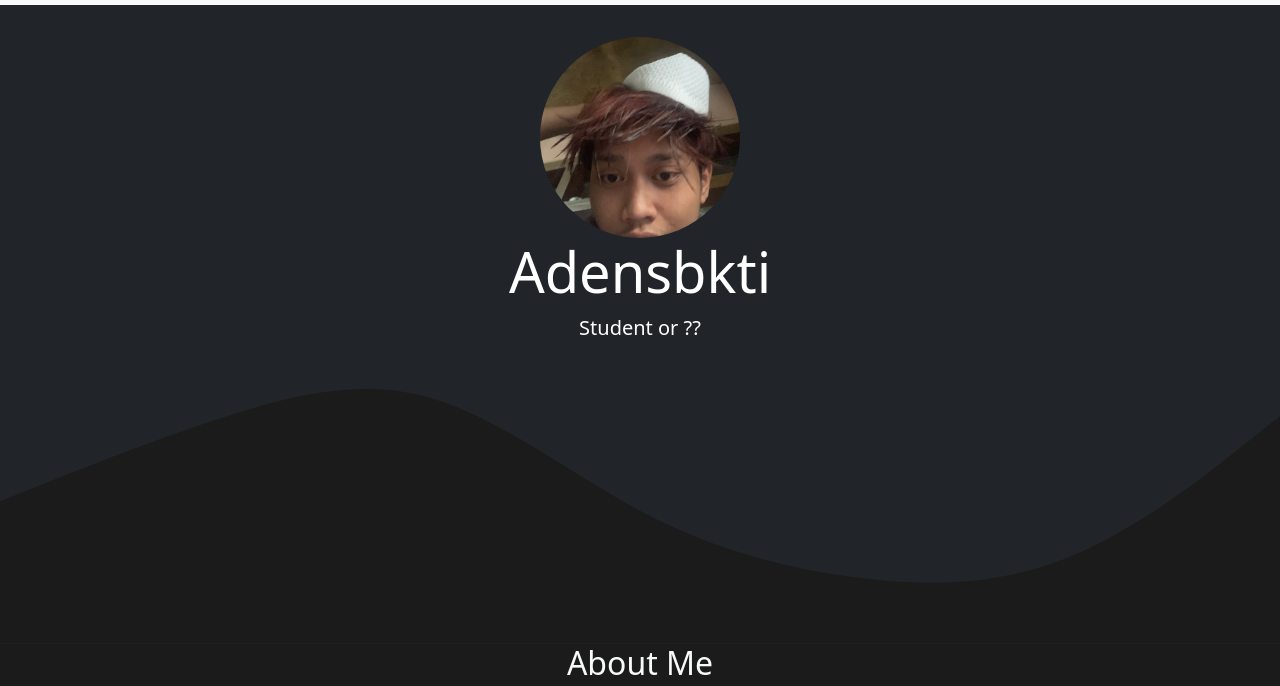
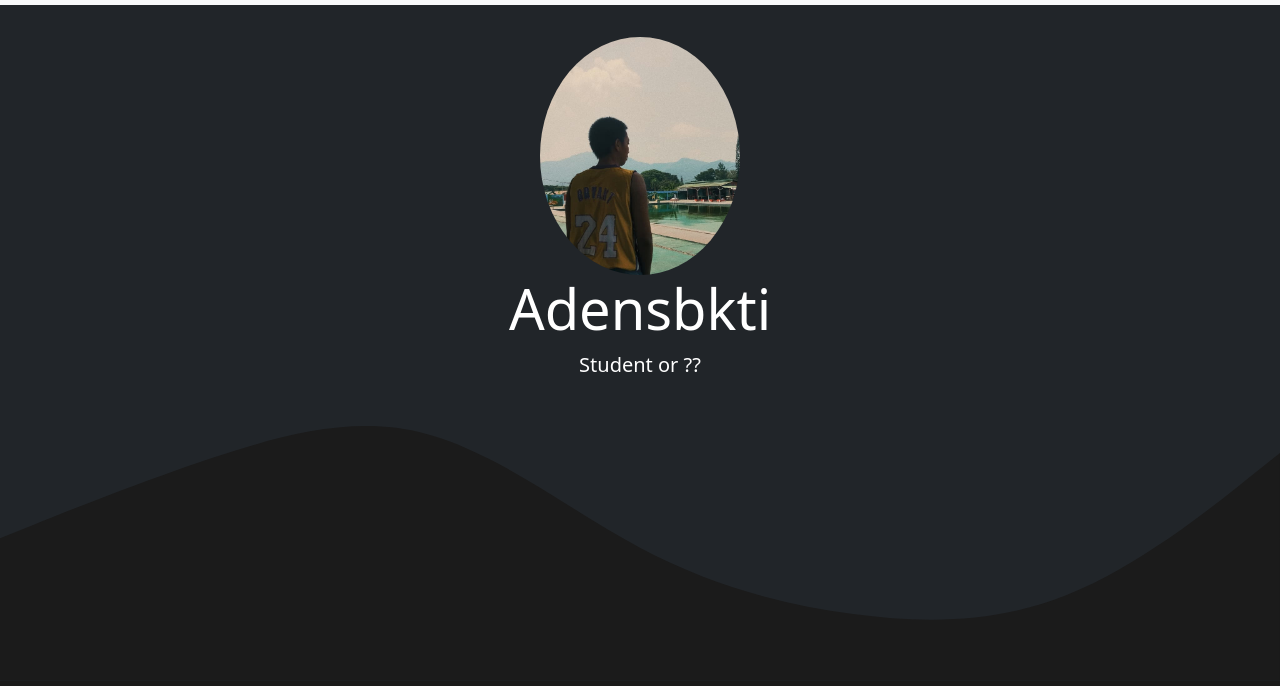
Before and after one commit to Adensbkti/Adensbkt, a plain HTML site: page index.html in a window 1280 px wide. Shown: the part 51-737 px from the top of the page. Drawn offline with nearby package versions, Linux system fonts and the light colour scheme.

Commit message:
Update index.html

```diff
--- a/index.html
+++ b/index.html
@@ -21,7 +21,7 @@
     <!-- akhir navbar -->
     <!-- jumbot -->
     <section class="jumbotron text-center text-bg-dark">
-      <img src="IMG/jumbot2.jpg" alt="Adensbkti" width="200" class="rounded-circle" />
+      <img src="IMG/jumbot3.jpg" alt="Adensbkti" width="200" class="rounded-circle" />
       <h1 class="display-4">Adensbkti</h1>
       <p class="lead">Student or ??</p>
       <svg xmlns="http://www.w3.org/2000/svg" viewBox="0 0 1440 320">
```
